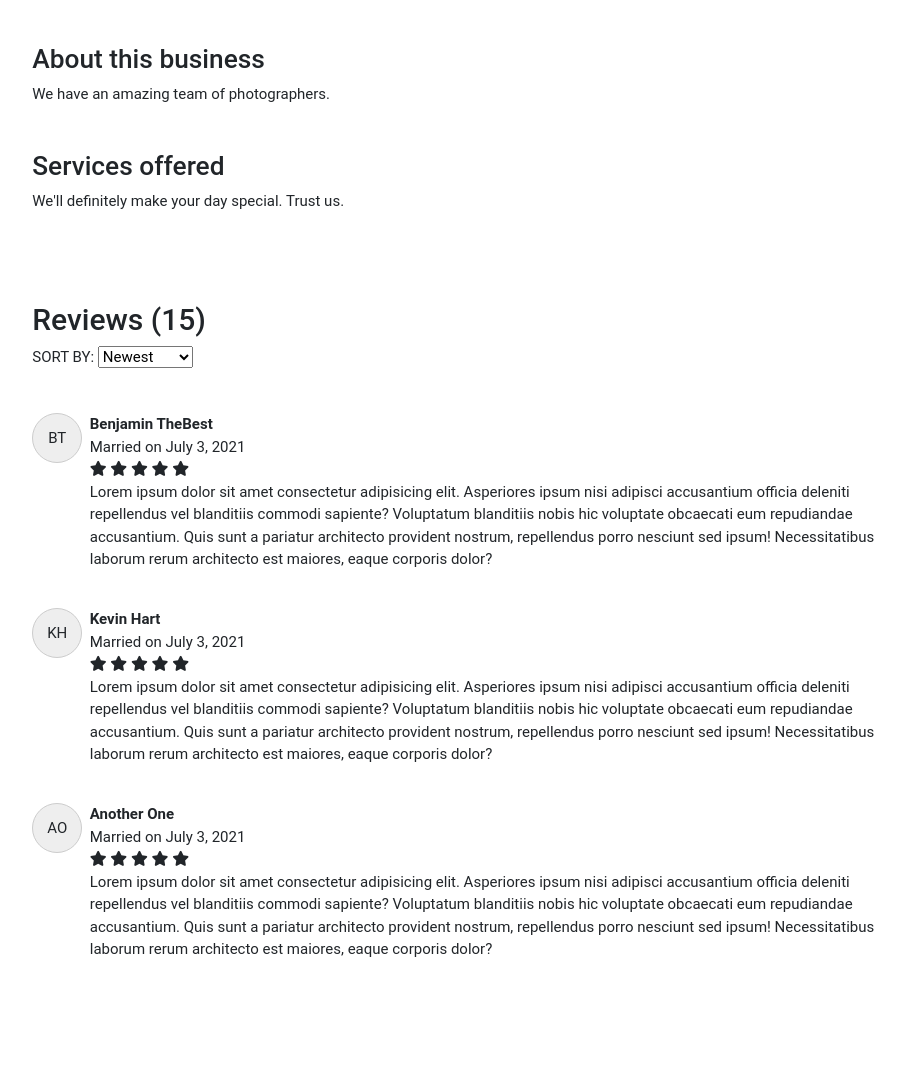
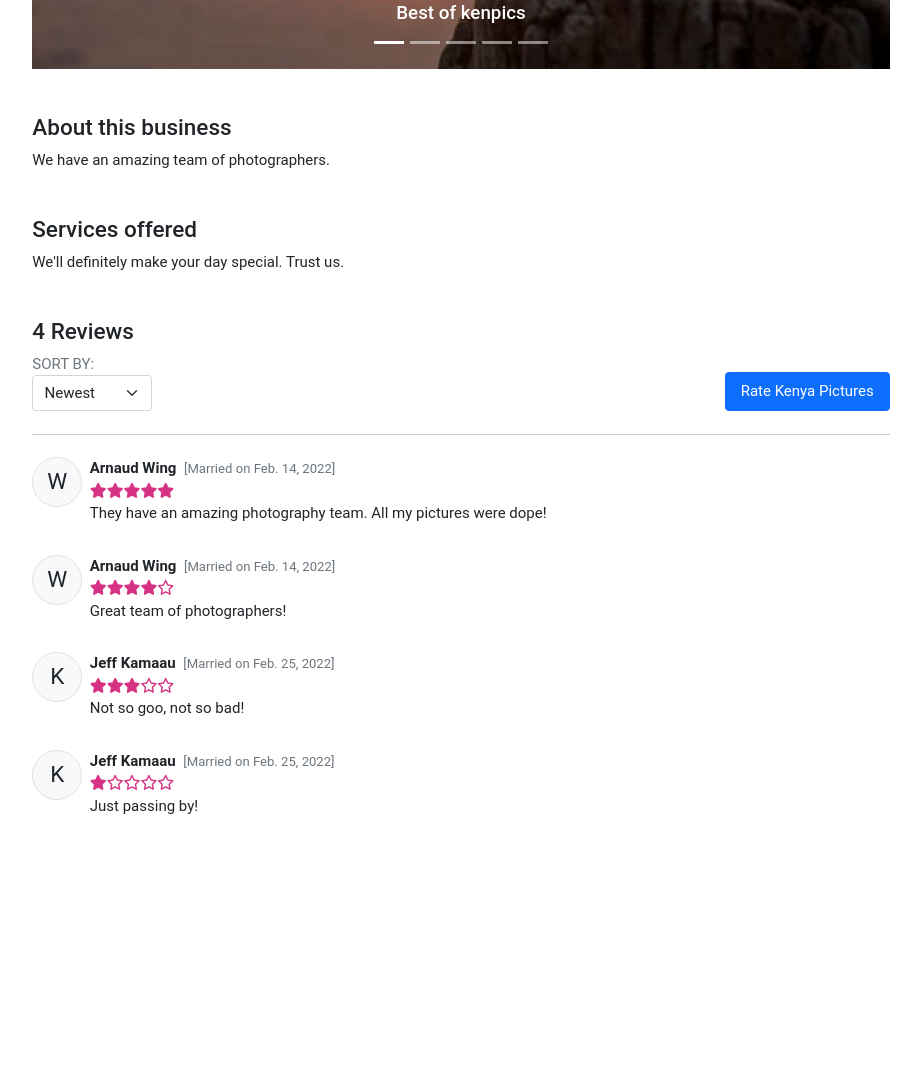
Before and after one commit to BoboWab99/dreamwed_app, a Django app: page /vendors/14/details in a window 1280 px wide. Shown: the part 496-1562 px from the top of the page, without its empty margins (309-1230 px from the left). After the commit the page ends 1310 px from the top, so only its background shows below. Run offline with Django 3.2, Linux system fonts and the light colour scheme; data comes from the database, SQL or seed files in the repository; some libraries are stand-ins or nearby versions.

Commit message:
working on rate&reviews

```diff
--- a/dreamwed/forms.py
+++ b/dreamwed/forms.py
@@ -2,19 +2,12 @@ from django import forms
 from django.forms import ModelForm
 from django.contrib.auth.forms import UserCreationForm
 from django.db import transaction
-from django.forms.widgets import DateInput
 
 from dreamwed.models import User, Vendor, WeddingPlanner, Guest, Todo, BudgetItem, Review, VendorCategory, VendorImageUpload
 
 
-# WEDDING VENDOR TYPES
-VENDOR_CATEGORY_CHOICES = []
-categories = VendorCategory.objects.all()
-
-for category in categories:
-   VENDOR_CATEGORY_CHOICES += [
-      (category.id, category.name),
-   ]
+def vendor_categories():
+   return VendorCategory.objects.all().values_list('id', 'name')
 
 
 class VendorRegForm(UserCreationForm):
@@ -24,7 +17,7 @@ class VendorRegForm(UserCreationForm):
    email = forms.EmailField(required=True)
 
    business_name = forms.CharField(required=True)
-   category = forms.ChoiceField(choices=VENDOR_CATEGORY_CHOICES)
+   category = forms.ChoiceField(choices=vendor_categories())
    description = forms.CharField(widget=forms.Textarea(attrs={'rows': 5, 'cols': 30}))
    services_offered = forms.CharField(widget=forms.Textarea(attrs={'rows': 5, 'cols': 30}))
    city = forms.CharField(required=True)
@@ -62,7 +55,7 @@ class WeddingPlannerRegForm(UserCreationForm):
    email = forms.EmailField(required=True)
    wedding_date = forms.DateField(
       required=False,
-      widget=DateInput(attrs={'type': 'date'}),
+      widget=forms.DateInput(attrs={'type': 'date'}),
       )
 
    class Meta(UserCreationForm.Meta):
@@ -109,7 +102,7 @@ class WeddingPlannerProfileUpdateForm(ModelForm):
       model = WeddingPlanner
       fields = ['partner_first_name', 'partner_last_name', 'wedding_date']
       widgets = {
-         'wedding_date': DateInput(attrs={'type': 'date'}),
+         'wedding_date': forms.DateInput(attrs={'type': 'date'}),
       }
 
 
@@ -119,7 +112,7 @@ class TodoForm(ModelForm):
       model = Todo
       fields = ['content', 'category', 'due_date']
       widgets = {
-         'due_date': DateInput(attrs={'type': 'date'}),
+         'due_date': forms.DateInput(attrs={'type': 'date'}),
       }
 
 
@@ -135,6 +128,9 @@ class ReviewForm(ModelForm):
    class Meta:
       model = Review
       fields = ['stars', 'comment']
+      widgets = {
+         'stars': forms.TextInput(attrs={'min': 1, 'max': 5,'type': 'number'}),
+      }
 
 
 class GuestForm(ModelForm):
--- a/dreamwed/urls.py
+++ b/dreamwed/urls.py
@@ -45,7 +45,9 @@ urlpatterns += [
    path('U/budget-manager/<int:budget_item_id>/delete', wedplanner.delete_budget_item),
    path('U/budget-manager/expenses-in-category/<int:category_id>', wedplanner.get_budget_items_in_category),
 
-   path('U/wedplanner-profile-update/>', wedplanner.update_wedplanner_profile, name='wedplanner-profile-update'),
+   path('U/wedplanner-profile-update/', wedplanner.update_wedplanner_profile, name='wedplanner-profile-update'),
+   path('U/rate-vendor/<int:vendor_id>/', wedplanner.save_review, name='rate-vendor'),
+   path('U/edit-vendor-review/<int:vendor_id>/', wedplanner.update_review, name='edit-vendor-review'),
 ]
 
 
--- a/dreamwed/views/wedplanner.py
+++ b/dreamwed/views/wedplanner.py
@@ -10,8 +10,8 @@ from django.views.decorators.http import require_http_methods
 from django.db import connection
 
 from main.decorators import wedding_planner_required, unauthenticated_user
-from dreamwed.forms import WeddingPlannerRegForm, TodoForm, GuestForm, BudgetItemForm, WeddingPlannerProfileUpdateForm, VENDOR_CATEGORY_CHOICES
-from dreamwed.models import User, Vendor, WeddingPlanner, Guest, Todo, BudgetItem, Bookmark, ExpenseCategory
+from dreamwed.forms import WeddingPlannerRegForm, TodoForm, GuestForm, BudgetItemForm, WeddingPlannerProfileUpdateForm, ReviewForm
+from dreamwed.models import User, Vendor, VendorCategory, Review, Guest, Todo, BudgetItem, Bookmark, ExpenseCategory, VendorImageUpload
 
 
 def dictfetchall(cursor):
@@ -34,6 +34,11 @@ def execute_raw_fetch(raw_query):
 # -------------------------
 def vendors(request):
    vendors = Vendor.objects.all()
+   vendor_categories = VendorCategory.objects.all()
+
+   print()
+   print(vendor_categories.values())
+   print()
 
    if(request.headers.get('X-Requested-With') == 'XMLHttpRequest'):
       if not request.user.is_authenticated:
@@ -50,15 +55,25 @@ def vendors(request):
       return JsonResponse(response, safe=False, status=200)
 
    context = {
-      'vendor_categories': VENDOR_CATEGORY_CHOICES,
+      'vendor_categories': vendor_categories,
       'vendors': vendors,
    }
    return render(request, 'wedplanner/vendors.html', context)
 
 
 def vendor_details(request, vendor_id):
+   review_form = ReviewForm()
    vendor = Vendor.objects.get(user_id=vendor_id)
-   return render(request, 'wedplanner/vendor-details.html', {'vendor': vendor})
+   vendor_reviews = Review.objects.filter(vendor_id=vendor_id)
+   images = VendorImageUpload.objects.filter(vendor_id=vendor_id)
+
+   context = {
+      'review_form': review_form,
+      'vendor': vendor,
+      'vendor_images': images,
+      'vendor_reviews': vendor_reviews,
+   }
+   return render(request, 'wedplanner/vendor-details.html', context)
 
 
 #  BOOKMARKS
@@ -350,3 +365,47 @@ def delete_budget_item(request, budget_item_id):
    budget_item_to_delete = BudgetItem.objects.get(id=budget_item_id, wedplanner_id=request.user.id)
    budget_item_to_delete.delete()
    return JsonResponse({'msg': 'Task deleted!'}, status=200)
+
+
+#  RATE VENDOR
+# -------------------------
+@login_required
+@wedding_planner_required
+@require_http_methods('POST')
+def save_review(request, vendor_id):
+   form = ReviewForm(request.POST)
+
+   if not form.is_valid():
+      # report error
+      return redirect(request.META.get('HTTP_REFERER'))
+
+   rating = form.cleaned_data['stars']
+   review = form.cleaned_data['comment']
+
+   new_review = Review(
+      wedplanner_id=request.user.id,
+      vendor_id=vendor_id,
+      comment=review,
+      stars=rating,
+      )
+   new_review.save()
+   return redirect(request.META.get('HTTP_REFERER'))
+
+
+
+@login_required
+@wedding_planner_required
+@require_http_methods('POST')
+def update_review(request, review_id):
+   form = ReviewForm(request.POST)
+
+   if not form.is_valid():
+      # report error
+      return redirect(request.META.get('HTTP_REFERER'))
+
+   review_to_update = Review.objects.get(id=review_id)
+   review_to_update.comment = form.cleaned_data['comment']
+   review_to_update.stars = form.cleaned_data['stars']
+
+   review_to_update.save()
+   return redirect(request.META.get('HTTP_REFERER'))
--- a/static/css/main.css
+++ b/static/css/main.css
@@ -5,6 +5,7 @@ html, body {
 body {
    margin: 0;
    padding: 0 0 4rem;
+   position: relative;
 }
 
 input[type='checkbox'] {
@@ -21,7 +22,6 @@ label {margin-bottom: 2px;}
 input:disabled {display: none;}
 
 .pointer {cursor: pointer;}
-section {padding: 2rem 0;}
 .center {text-align: center;}
 .big-gap {gap: 25%;}
 .sm-gap {gap: 0.5rem;}
@@ -60,17 +60,22 @@ section {padding: 2rem 0;}
    opacity: 0.7;
 }
 
-.initials {
-   --circle-size: 50px;
+.circle-profile {
+   --size: 150px;
+   width: var(--size);
+   height: var(--size);
+}
 
-   flex: 0 0 var(--circle-size);
-   height: var(--circle-size);
-   display: flex;
-   align-items: center;
-   justify-content: center;
-   border-radius: 50%;
-   border: 1px solid #ccc;
-   background: #eee;
+.circle-50 {
+   --size: 50px;
+   width: var(--size);
+   height: var(--size);
+}
+
+.circle-45 {
+   --size: 45px;
+   width: var(--size);
+   height: var(--size);
 }
 
 .form-group {
@@ -82,16 +87,10 @@ section {padding: 2rem 0;}
 }
 
 .vendors-page .bookmark {
-   --size: 45px;
-
    position: absolute;
    top: 0.5rem;
    right: 0.5rem;
-   font-size: 20px;
    color: #fff;
-   width: var(--size);
-   height: var(--size);
-   border-radius: 50%;
    box-shadow: -2px 5px 10px rgba(255, 255, 255, 0.4);
 }
 
--- a/static/js/bookmarks.js
+++ b/static/js/bookmarks.js
@@ -11,7 +11,7 @@ async function renderVendors(vendors) {
             <img src="https://encrypted-tbn0.gstatic.com/images?q=tbn:ANd9GcT2ZstL_2V9eO2cQi61ic9Bc1DsR5y2956eZw&usqp=CAU" class="card-img-top" alt="...">
             <div class="card-body">
 
-               <label class="pointer bookmark d-flex align-items-center justify-content-center">
+               <label class="bookmark pointer circle-45 rounded-circle d-flex align-items-center justify-content-center fs-4">
                   <input type="checkbox" value="${vendor.wedplanner_id}" data-vendor-id="${vendor.user_id}" class="bookmark-vendor d-none" onchange="changeBookmarkStatus(this)">
                   <i class="fas fa-heart"></i>
                </label>
--- a/templates/include/user-profile-base.html
+++ b/templates/include/user-profile-base.html
@@ -9,7 +9,7 @@
    <div class="row align-items-start py-5">
       <div class="col-3 shadow px-2 pt-4 pb-5 text-center">
          <div class="d-flex justify-content-center">
-            <div class="d-flex align-items-center justify-content-center profile-pic rounded-circle shadow-sm border p-1">
+            <div class="d-flex align-items-center justify-content-center circle-profile rounded-circle shadow-sm border p-1">
                <div class="d-flex align-items-center overflow-hidden rounded-circle w-100 h-100">
                   <img src="{{ user.profile.url }}" class="d-block w-100" alt="">
                </div>
--- a/templates/wedplanner/vendor-details.html
+++ b/templates/wedplanner/vendor-details.html
@@ -1,123 +1,221 @@
 {% extends 'base.html' %}
+{% load widget_tweaks %}
 
 {% block title %} {{ vendor.business_name }} {% endblock %}
 
 {% block body %}
 {% include 'include/header.html' %}
+<!-- Rate Vendor Modal -->
+<div class="modal fade" id="rateVendor" tabindex="-1" role="dialog" aria-labelledby="rateVendorTitle"
+   aria-hidden="true">
+   <div class="modal-dialog modal-dialog-scrollable" role="document">
+      <form action="{% url 'rate-vendor' vendor.user_id %}" method="POST" name="rateVendorForm" class="modal-content">
+         {% csrf_token %}
+
+         <div class="modal-header">
+            <h5 class="modal-title" id="rateVendorTitle">Rate {{ vendor.business_name }}</h5>
+            <button type="button" class="btn-close" data-bs-dismiss="modal" aria-label="Close"></button>
+         </div>
+
+         <div class="modal-body">
+            <div class="modal-body">
+               {% for field in review_form.visible_fields %}
+               <div class="form-group">
+                  {{ field.label_tag }}
+                  {% render_field field class+="form-control"%}
+                  {% if field.help_text %}
+                  <span class="help-text">{{ field.help_text }}</span>
+                  {% endif %}
+                  {% for error in field.erros %}
+                  <span style="color:red">{{ error }}</span>
+                  {% endfor %}
+               </div>
+               {% endfor %}
+            </div>
+         </div>
+
+         <div class="modal-footer">
+            <button type="button" class="btn btn-secondary" data-bs-dismiss="modal">Close</button>
+            <button type="submit" class="btn btn-primary" data-bs-dismiss="modal">Post Review</button>
+         </div>
+      </form>
+   </div>
+</div>
 
 <section class="intro">
    <div class="container">
-      <div class="d-flex justify-content-between py-3">
+      <div class="d-flex justify-content-between py-4 mt-3">
          <h2>{{ vendor.business_name }}</h2>
          <div class="cta">
-            <a href="#">Save vendor</a>
-            <a href="#">Request pricing</a>
+            <a class="btn btn-primary" href="#">Save vendor</a>
+            <a class="btn btn-success" href="#">Request pricing</a>
          </div>
       </div>
    </div>
 </section>
 
 <main>
-   <div class="container grid-200-auto">
-      <div class="side-nav">
-         <a href="#">Gallery</a><br>
-         <a href="#">Description</a><br>
-         <a href="#">Reviews</a><br>
+   <!-- <style>
+      main,
+      #vendor-details {
+         position: relative;
+      }
 
-         <!-- cta -->
-         <div class="cta mt-3">
-            <button type="button" class="btn btn-primary">Request pricing</button><br>
+      #vendor-details .main-content {
+         position: relative;
+         height: 400px;
+         overflow: auto;
+      }
+   </style> -->
+
+
+   <div class="container grid-200-auto" id="vendor-details">
+      <div class="sidebar">
+         <div id="side-nav" class="list-group">
+            <a class="list-group-item list-group-item-action" href="#vendor-gallery">Gallery</a>
+            <a class="list-group-item list-group-item-action" href="#vendor-description">Description</a>
+            <a class="list-group-item list-group-item-action" href="#vendor-reviews">Reviews</a>
+         </div>
+
+         <!-- <div class="cta mt-3">
+            <button type="button" class="btn btn-primary">Request pricing</button>
             <button type="button" class="btn btn-light mt-1">Save vendor</button>
+         </div> -->
+      </div>
+
+      <div data-bs-spy="scroll" data-bs-target="#side-nav" data-bs-offset="0" class="main-content" tabindex="0">
+         <div id="vendor-gallery">
+         <div id="carouselVendorPictures" class="carousel slide" data-bs-ride="carousel">
+            <div class="carousel-indicators">
+               {% for img_file in vendor_images %}
+               <button type="button" data-bs-target="#carouselVendorPictures"></button>
+               {% endfor %}
+            </div>
+
+            <div class="carousel-inner">
+               {% for img_file in vendor_images %}
+               <div class="carousel-item">
+                  <div class="d-flex align-items-end overflow-hidden" style="height: 400px;">
+                     <img src="{{ img_file.image.url }}" class="d-block w-100" alt="...">
+                  </div>
+                  <div class="carousel-caption d-none d-md-block">
+                     <h5>{{ img_file.caption }}</h5>
+                  </div>
+               </div>
+               {% endfor %}
+            </div>
+
+            <button class="carousel-control-prev" type="button" data-bs-target="#carouselVendorPictures" data-bs-slide="prev">
+               <span class="carousel-control-prev-icon" aria-hidden="true"></span>
+               <span class="visually-hidden">Previous</span>
+            </button>
+            <button class="carousel-control-next" type="button" data-bs-target="#carouselVendorPictures" data-bs-slide="next">
+               <span class="carousel-control-next-icon" aria-hidden="true"></span>
+               <span class="visually-hidden">Next</span>
+            </button>
          </div>
          </div>
 
-      <div class="main-content">
-         <div class="img">
-            <img
-               src="https://encrypted-tbn0.gstatic.com/images?q=tbn:ANd9GcT2ZstL_2V9eO2cQi61ic9Bc1DsR5y2956eZw&usqp=CAU"
-               alt="">
-         </div>
+         <h4 class="mt-5" id="vendor-description">About this business</h4>
+         <p>{{ vendor.description }}</p>
 
-         <div class="mt-5">
-            <h3>About this business</h3>
-            <p>{{ vendor.description }}</p>
-         </div>
+         <h4 class="mt-5">Services offered</h4>
+         <p>{{ vendor.services_offered }}</p>
 
-         <div class="mt-5">
-            <h3>Services offered</h3>
-            <p>{{ vendor.services_offered }}</p>
-         </div>
-
-         <br><br>
-
-         <section class="reviews">
-            <h2>Reviews (15)</h2>
+         <section class="reviews mt-5">
+            <div class="d-flex align-items-end justify-content-between">
                <div>
-               <span>SORT BY:</span>
-               <select name="sort" id="sort">
+                  <h4 id="vendor-reviews">{{ vendor_reviews|length }} Reviews</h4>
+                  <div class="text-muted">SORT BY:</div>
+                  <select name="sort" id="sort" class="form-select">
                      <option value="">Newest</option>
                      <option value="">Oldest</option>
                      <option value="">High rating</option>
                      <option value="">Low rating</option>
                   </select>
-            </div><br><br>
-
-            <div class="review d-flex">
-               <div class="initials me-2">BT</div>
-               <div class="msg">
-                  <strong>Benjamin TheBest</strong><br>
-                  <span>Married on July 3, 2021</span>
-
-                  <div class="stars">
-                     <i class="fas fa-star"></i>
-                     <i class="fas fa-star"></i>
-                     <i class="fas fa-star"></i>
-                     <i class="fas fa-star"></i>
-                     <i class="fas fa-star"></i>
+               </div>
+               <button class="btn btn-primary px-3 py-2" data-bs-toggle="modal" data-bs-target="#rateVendor">Rate {{ vendor.business_name }}</button>
             </div>
 
-                  <p>Lorem ipsum dolor sit amet consectetur adipisicing elit. Asperiores ipsum nisi adipisci accusantium officia deleniti repellendus vel blanditiis commodi sapiente? Voluptatum blanditiis nobis hic voluptate obcaecati eum repudiandae accusantium. Quis sunt a pariatur architecto provident nostrum, repellendus porro nesciunt sed ipsum! Necessitatibus laborum rerum architecto est maiores, eaque corporis dolor?</p>
-               </div>
-            </div><br>
+            <hr class="my-4">
 
-            <div class="review d-flex">
-               <div class="initials me-2">KH</div>
+            {% if vendor_reviews %}
+               {% for review in vendor_reviews %}
+                  <div class="review d-flex align-items-start mb-3">
+                     <div class="circle-50 d-flex align-items-center justify-content-center rounded-circle border bg-light fs-4 me-2">{{review.wedplanner.user.last_name|make_list|first}}</div>
                      <div class="msg">
-                  <strong>Kevin Hart</strong><br>
-                  <span>Married on July 3, 2021</span>
-
-                  <div class="stars">
-                     <i class="fas fa-star"></i>
-                     <i class="fas fa-star"></i>
-                     <i class="fas fa-star"></i>
-                     <i class="fas fa-star"></i>
-                     <i class="fas fa-star"></i>
+                        <strong class="me-1">{{ review.wedplanner.user.first_name }} {{ review.wedplanner.user.last_name }}</strong>
+                        <small class="text-muted">[Married on {{ review.wedplanner.wedding_date }}]</small>
+                        <div class="rating" data-rating="{{ review.stars }}"></div>
+                        <p>{{ review.comment }}</p>
                      </div>
 
-                  <p>Lorem ipsum dolor sit amet consectetur adipisicing elit. Asperiores ipsum nisi adipisci accusantium officia deleniti repellendus vel blanditiis commodi sapiente? Voluptatum blanditiis nobis hic voluptate obcaecati eum repudiandae accusantium. Quis sunt a pariatur architecto provident nostrum, repellendus porro nesciunt sed ipsum! Necessitatibus laborum rerum architecto est maiores, eaque corporis dolor?</p>
+                     {% if review.wedplanner.user_id == user.id %}
+                        <div class="mt-1">
+                           <button class="btn btn-outline-primary btn-sm ms-4">
+                              <i class="fas fa-pencil-alt"></i>
+                              <span class="ms-1">Edit</span>
+                           </button>
+                           <button class="btn btn-outline-secondary btn-sm ms-1">
+                              <i class="fas fa-trash-alt"></i>
+                              <span class="ms-1">Delete</span>
+                           </button>
                         </div>
-            </div><br>
-
-            <div class="review d-flex">
-               <div class="initials me-2">AO</div>
-               <div class="msg">
-                  <strong>Another One</strong><br>
-                  <span>Married on July 3, 2021</span>
-
-                  <div class="stars">
-                     <i class="fas fa-star"></i>
-                     <i class="fas fa-star"></i>
-                     <i class="fas fa-star"></i>
-                     <i class="fas fa-star"></i>
-                     <i class="fas fa-star"></i>
+                     {% endif %}
                   </div>
-
-                  <p>Lorem ipsum dolor sit amet consectetur adipisicing elit. Asperiores ipsum nisi adipisci accusantium officia deleniti repellendus vel blanditiis commodi sapiente? Voluptatum blanditiis nobis hic voluptate obcaecati eum repudiandae accusantium. Quis sunt a pariatur architecto provident nostrum, repellendus porro nesciunt sed ipsum! Necessitatibus laborum rerum architecto est maiores, eaque corporis dolor?</p>
+               {% endfor %}
+            {% else %}
+               <div class="text-center text-muted mt-5">
+                  <h6>No reviews for this vendor.</h6>
+                  <p>Be the first to rate {{ vendor.business_name }} services.</p>
                </div>
+            {% endif %}
+         </section>
       </div>
-         </section>
    </div>
    </div>
 </main>
 
+<script>
+   window.onload = () => {
+      fixCarousel();
+
+      document.querySelectorAll('.rating').forEach(rating => fixRatingStars(rating));
+
+      // from Bootstrap
+      var tooltipTriggerList = [].slice.call(document.querySelectorAll('[data-bs-toggle="tooltip"]'))
+      var tooltipList = tooltipTriggerList.map(function (tooltipTriggerEl) {
+         return new bootstrap.Tooltip(tooltipTriggerEl)
+      });
+   }
+
+   async function fixCarousel() {
+      let carouselIndicators = document.querySelectorAll('.carousel-indicators button');
+      carouselIndicators[0].classList.add('active');
+      carouselIndicators[0].setAttribute('aria-current', true);
+      document.querySelector('.carousel-item').classList.add('active'); // first 'carousel-item'
+
+      for (let x = 0; x < carouselIndicators.length; x++) {
+         let ariaLabel = 'Slide ' + (1 + x);
+         carouselIndicators[x].setAttribute('data-bs-slide-to', x);
+         carouselIndicators[x].setAttribute('aria-label', ariaLabel);
+      }
+   }
+
+   async function fixRatingStars(ratingDiv) {
+      let rating = Number(ratingDiv.getAttribute('data-rating'));
+
+      for (let x = 1; x <= rating; x++) {
+         let star = `<i class="fas fa-star" class="d-inline-block" data-bs-toggle="tooltip" data-bs-placement="top" title="${x}" style="color: var(--bs-pink)"></i>`;
+         ratingDiv.innerHTML += star;
+      }
+
+      if (rating < 5) {
+         for (let x = 1; x <= 5 - rating; x++) {
+            let extraStar = `<i class="far fa-star" class="d-inline-block" data-bs-toggle="tooltip" data-bs-placement="top" title="${x + rating}" style="color: var(--bs-pink)"></i>`;
+            ratingDiv.innerHTML += extraStar;
+         }
+      }
+   }
+</script>
 {% endblock %}
```
Also changed, not shown: dreamwed/models.py (+11 -4 lines), templates/wedplanner/vendors.html (+2 -9 lines), db.sqlite3, dreamwed/migrations/0023_auto_20210913_2041.py (added), dreamwed/migrations/0024_alter_review_stars.py (added). Lines whose indentation alone changed are shown as unchanged.
